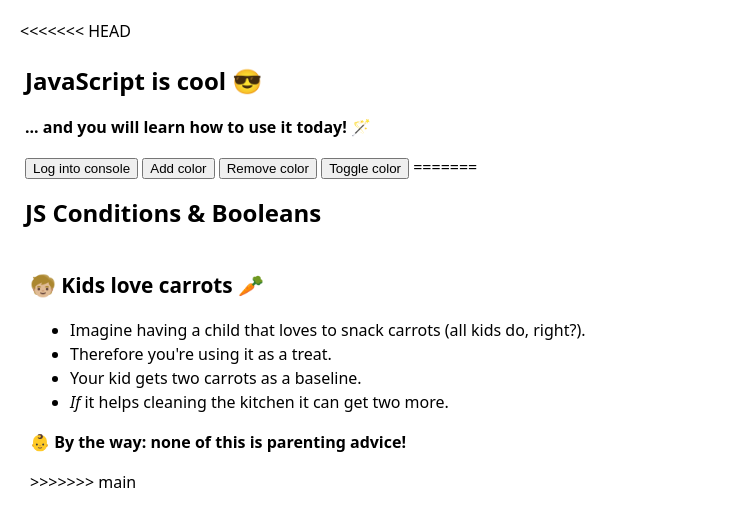
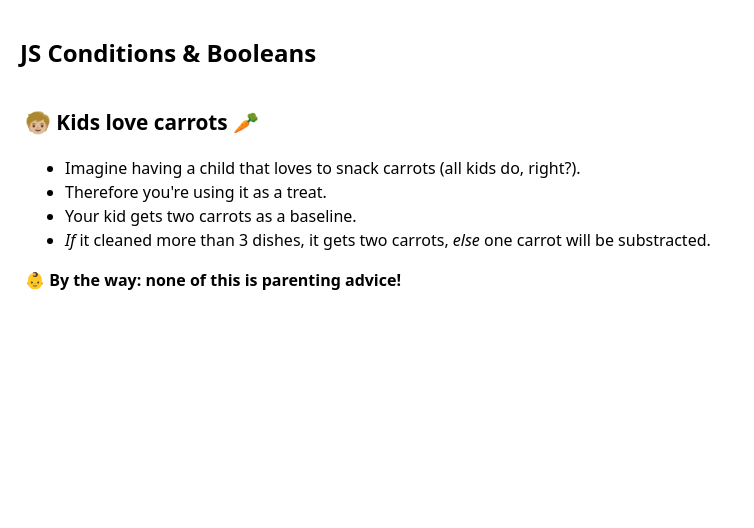
Before and after one commit to ahohnsen/js-conditions-and-booleans, a plain HTML site: page index.html in a window 1280 px wide. Shown: the whole page, without its empty margins (0-754 px from the left). Drawn offline with Linux system fonts and the light colour scheme.

Commit message:
Add demo-end

```diff
--- a/index.html
+++ b/index.html
@@ -8,15 +8,6 @@
     <script src="./js/index.js" defer></script>
   </head>
   <body>
-<<<<<<< HEAD
-    <main class="main" data-js="main">
-      <h1>JavaScript is cool 😎</h1>
-      <p>... and you will learn how to use it today! 🪄</p>
-      <button type="button" data-js="logging-button">Log into console</button>
-      <button type="button" data-js="add-button">Add color</button>
-      <button type="button" data-js="remove-button">Remove color</button>
-      <button type="button" data-js="toggle-button">Toggle color</button>
-=======
     <h1>JS Conditions & Booleans</h1>
     <main class="main">
       <h2>🧒🏼 Kids love carrots 🥕</h2>
@@ -25,11 +16,11 @@
         <li>Therefore you're using it as a treat.</li>
         <li>Your kid gets two carrots as a baseline.</li>
         <li>
-          <span class="emphasized">If</span> it helps cleaning the kitchen it can get two more.
+          <span class="emphasized">If</span> it cleaned more than 3 dishes, it gets two carrots,
+          <span class="emphasized">else</span> one carrot will be substracted.
         </li>
       </ul>
       <p>👶 By the way: none of this is parenting advice!</p>
->>>>>>> main
     </main>
   </body>
 </html>
--- a/js/index.js
+++ b/js/index.js
@@ -1,3 +1,37 @@
+console.clear();
+// if/else - statements
+
 let carrots = 2;
+const dishesCleaned = 4;
 
-carrots = carrots + 2;
+const kidHelpsCleaningTheKitchen = dishesCleaned > 3;
+
+if (kidHelpsCleaningTheKitchen) {
+  carrots = carrots + 2;
+} else {
+  carrots = carrots - 1;
+}
+
+console.log(carrots);
+
+// Ternary Operator
+// condition ? value if true : value if false
+
+/*let carrots = 2;
+const dishesCleaned = 2;
+
+const kidHelpsCleaningTheKitchen = dishesCleaned > 3;
+
+let extraCarrots = kidHelpsCleaningTheKitchen ? 2 : -1;
+
+carrots = carrots + extraCarrots;
+
+console.log(carrots);*/
+
+// Type coercion - truthy and falsy
+
+/*let carrots = 0;
+
+if (carrots) {
+  console.log("Give me the carrots already.");
+}*/
```
